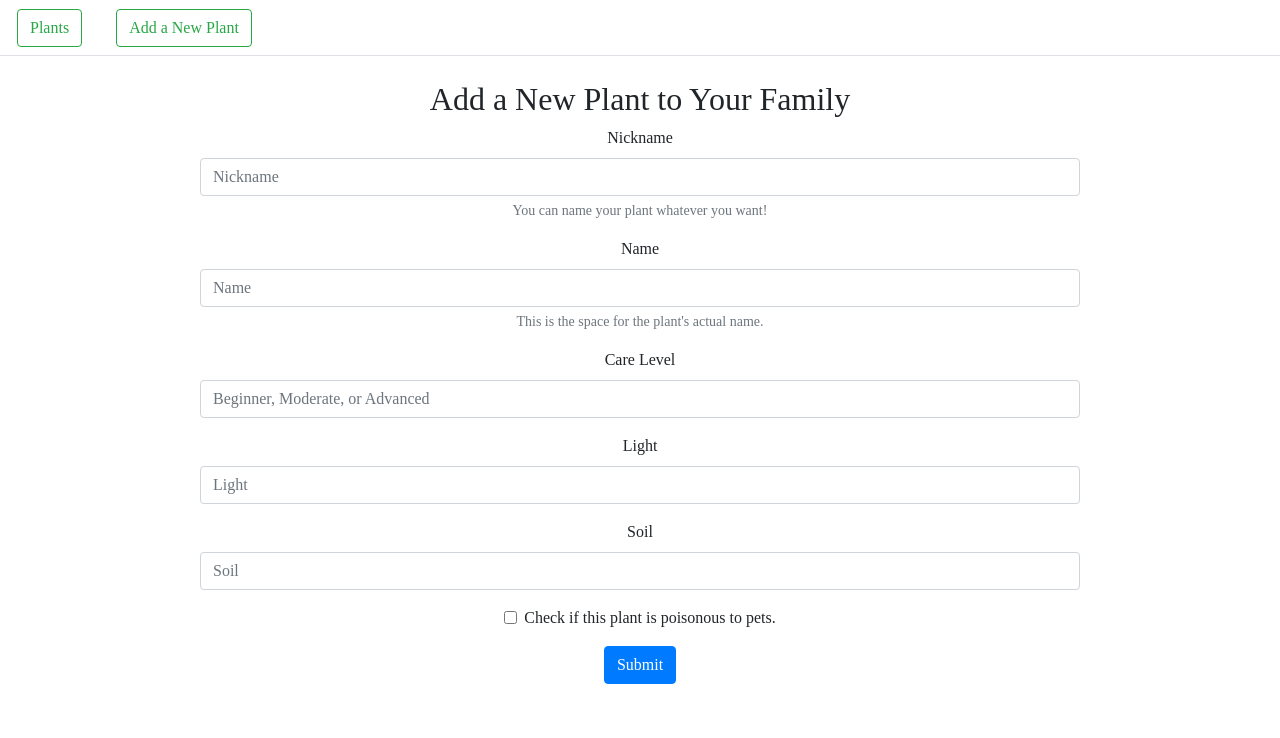
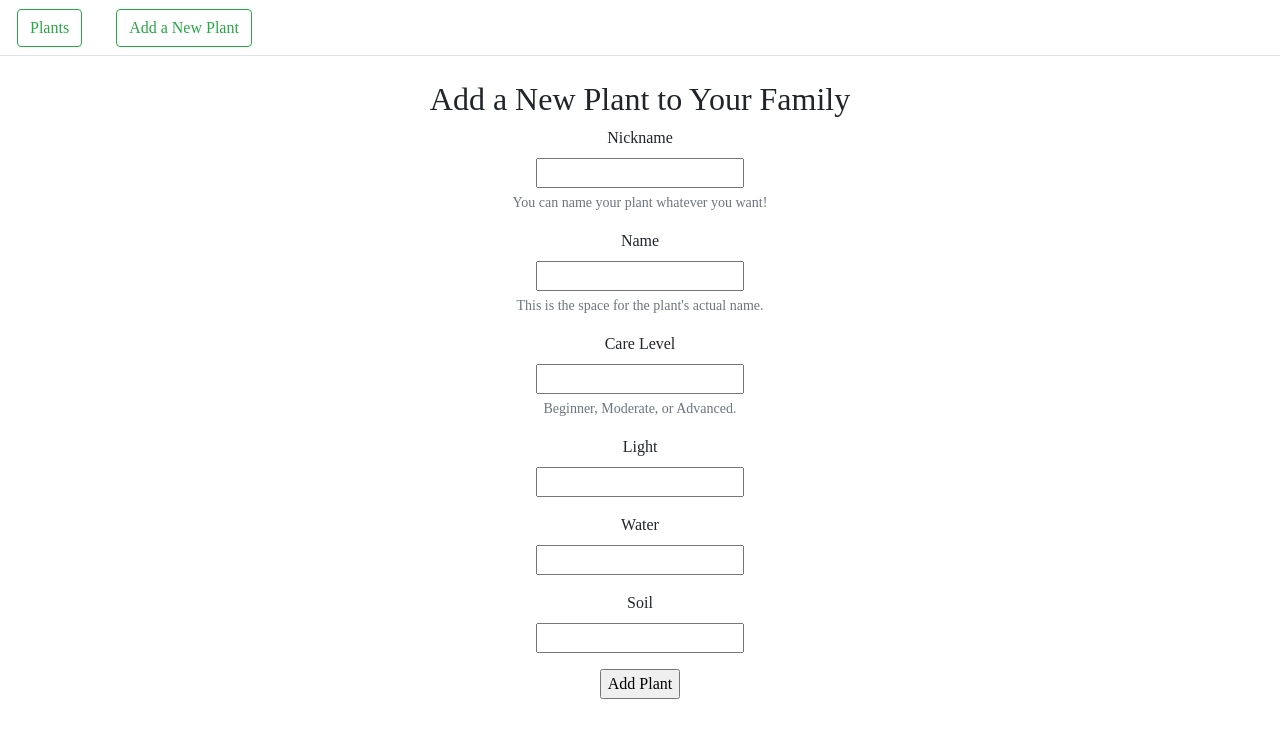
Before and after one commit to Mikelanne/growth-frontend, a React (Create React App) app: page /plants/new in a window 1280 px wide. Shown: the top 738 px of the page. Built offline with nearby package versions, Linux system fonts and the light colour scheme.

Commit message:
working on form

```diff
--- a/src/actions/plantActions.js
+++ b/src/actions/plantActions.js
@@ -11,3 +11,22 @@ export const fetchPlants = () => {
         })
     }
 }
+
+export const createPlant = (plant) => {
+    return (dispatch) => {
+        const configObj = {
+            method: 'POST',
+            headers: {
+                "Content-Type": "application/json",
+                "Accepts": "application/json"
+            },
+            body: JSON.stringify(plant)
+        }
+
+        fetch(url, configObj)
+        .then(resp => resp.json())
+        .then(json => {
+            console.log(json)
+        })
+    }
+}
--- a/src/components/NewPlantForm.js
+++ b/src/components/NewPlantForm.js
@@ -1,55 +1,100 @@
 import { Component } from "react";
 import Form from "react-bootstrap/form"
-import Button from "react-bootstrap/button"
+import {createPlant} from '../actions/plantActions'
+import { connect } from 'react-redux'
 
 class NewPlantForm extends Component {
+
+    state = {
+        nickname: "",
+        name: "",
+        careLevel: "",
+        light: "",
+        water: "",
+        soil: "",
+        toxicToPets: false,
+    }
+
+    handleChange = (event) => {
+        console.log(event)
+
+        const name = event.target.name
+        const value = event.target.value
+
+        this.setState({
+            [name]: value
+        })
+    }
+
+    handleOnSubmit = (event) => {
+        event.preventDefault()
+
+        this.props.createPlant(this.state)
+
+        this.setState({
+            nickname: "",
+            name: "",
+            careLevel: "",
+            light: "",
+            water: "",
+            soil: "",
+            toxicToPets: false,
+        })
+    }
+
+
     render(){
         return (
-            <div>
-            <Form className="plant-form">
+            <Form className="plant-form" onSubmit={this.handleOnSubmit}>
             <Form.Group>
-                <Form.Label>Nickname</Form.Label>
-                <Form.Control placeholder="Nickname"/>
+                <Form.Label>Nickname</Form.Label><br />
+                    <input type="text" name="nickname" value={this.state.nickname} onChange={this.handleChange}/>
                 <Form.Text className="text-muted">
-                You can name your plant whatever you want!
+                    You can name your plant whatever you want!
                 </Form.Text>
             </Form.Group>
 
             <Form.Group>
-                <Form.Label>Name</Form.Label>
-                <Form.Control placeholder="Name" />
+                <Form.Label>Name</Form.Label><br />
+                    <input type="text" name="name" value={this.state.name} onChange={this.handleChange}/>
                 <Form.Text className="text-muted">
-                This is the space for the plant's actual name.
+                    This is the space for the plant's actual name.
                 </Form.Text>
             </Form.Group>
 
             <Form.Group>
-                <Form.Label>Care Level</Form.Label>
-                <Form.Control placeholder="Beginner, Moderate, or Advanced" />
+                <Form.Label>Care Level</Form.Label><br />
+                    <input type="text" name="careLevel" value={this.state.careLevel} onChange={this.handleChange}/>
+                <Form.Text className="text-muted">
+                    Beginner, Moderate, or Advanced.
+                </Form.Text>
             </Form.Group>
 
             <Form.Group>
-                <Form.Label>Light</Form.Label>
-                <Form.Control placeholder="Light" />
+                <Form.Label>Light</Form.Label><br />
+                    <input type="text" name="light" value={this.state.light} onChange={this.handleChange}/>
             </Form.Group>
 
             <Form.Group>
-                <Form.Label>Soil</Form.Label>
-                <Form.Control placeholder="Soil" />
+                <Form.Label>Water</Form.Label><br />
+                    <input type="text" name="water" value={this.state.water} onChange={this.handleChange}/>
             </Form.Group>
 
             <Form.Group>
-                <Form.Check type="checkbox" label="Check if this plant is poisonous to pets." />
+                <Form.Label>Soil</Form.Label><br />
+                    <input type="text" name="soil" value={this.state.soil} onChange={this.handleChange}/>
             </Form.Group>
 
-            <Button variant="primary" type="submit">
-                Submit
-             </Button>
+            {/* <Form.Group>
+                <Form.Label>Check this box if the plant is poisonous to pets</Form.Label><br />
+                    <input type="checkbox" name="toxicToPets" value={this.state.toxicToPets} onChange={this.handleChange}/>
+            </Form.Group> */}
+
+             <input type="submit" value="Add Plant"/>
 
             </Form>
-            </div>
         )
     }
 }
 
-export default NewPlantForm
+export default connect(null, {createPlant})(NewPlantForm)
--- a/src/index.css
+++ b/src/index.css
@@ -7,10 +7,10 @@ body, html, #root {
   user-select: none;
 }
 
-.plant-form {
+/* .plant-form {
   padding-left: 200px;
   padding-right: 200px
-}
+} */
 
 h1{
   text-align: center;
--- a/src/index.js
+++ b/src/index.js
@@ -8,9 +8,6 @@ import { createStore, applyMiddleware } from 'redux';
 import thunk from 'redux-thunk';
 import plantReducer from './reducers/plantReducer'
 import 'bootstrap/dist/css/bootstrap.min.css';
-import Home from './components/home';
-import plantsContainer from './containers/plantsContainer';
-import {BrowserRouter as Router, Switch, Route, Link} from 'react-router-dom'
 
 const store = createStore(plantReducer, applyMiddleware(thunk))
 
```
